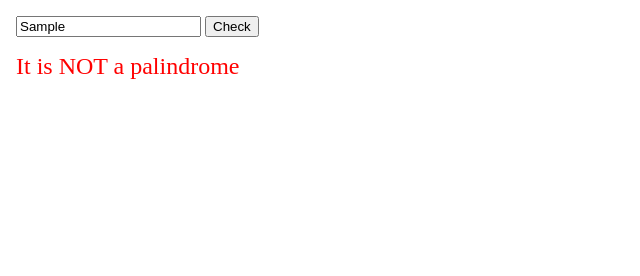
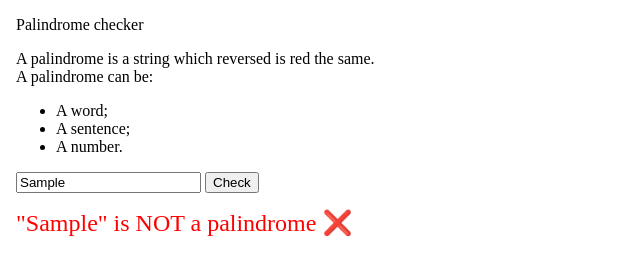
Before and after one commit to Davide-Ficocelli/Palindrome-checker, a plain HTML site: page index.html in a window 1280 px wide. Both pictures are taken after typing "Sample" into the empty fields and a click on the input "Check". Shown: the whole page, without its empty margins (0-640 px from the left). Drawn offline with Linux system fonts and the light colour scheme.

Commit message:
Code and HTML refactoring completed

```diff
--- a/index.html
+++ b/index.html
@@ -3,10 +3,19 @@
   <head>
     <meta charset="UTF-8" />
     <meta name="viewport" content="width=device-width, initial-scale=1.0" />
-    <title>Document</title>
+    <title>Palindrome checker</title>
     <link rel="stylesheet" href="style.css" />
   </head>
   <body>
+    <header>Palindrome checker</header>
+    <p>
+      A palindrome is a string which reversed is red the same.<br>
+      A palindrome can be:</p>
+    <ul>
+      <li>A word;</li>
+      <li>A sentence;</li>
+      <li>A number.</li>
+    </ul>
     <form class="input-form">
       <input type="text" class="user-input" />
       <input type="submit" value="Check" class="submit-button"></input>
--- a/script.js
+++ b/script.js
@@ -6,11 +6,29 @@ const submitBtn = document.querySelector(".submit-button");
 const form = document.querySelector(".input-form");
 
 // Functions
+
+// Renders an error element with a custom message
 const renderErrElement = (msg) => {
   return `<p class="error-msg">${msg}</p>`;
 };
 
-// Input formatting function
+// Removes punctualization and spaces and sets everything to lowercase in order to be comparable
+function formatToPalindrome(str) {
+  // Removing punctialization and spaces
+  return str
+    .replace(/[^\w\s]|_/g, "")
+    .replaceAll(" ", "")
+    .toLowerCase();
+}
+
+// Reverses the characters' order in a string
+const reverseString = (str) => str.split("").reverse().join("");
+
+// Returns true if a string is a palindrome and false if it isn't
+const checkPalindrome = (originalStr, reversedStr) =>
+  originalStr === reversedStr;
+
+// Main function
 function checkForPalindrome(input) {
   // Selecting previous palidrome results and error message elements
   const previousResult = document.querySelector(".palindrome-result");
@@ -18,8 +36,9 @@ function checkForPalindrome(input) {
 
   // Rendering an error and stopping execution if no input is provided
   if (input.length < 1) {
-    // Remove any previous errors if present
+    // Remove any previous errors and palindrome results if present
     if (previousError) previousError.remove();
+    if (previousResult) previousResult.remove();
 
     return submitBtn.insertAdjacentHTML(
       "afterend",
@@ -32,28 +51,27 @@ function checkForPalindrome(input) {
   if (previousError && input.length >= 1) previousError.remove();
 
   // Removing punctialization and spaces
-  const formattedInput = input
-    .replace(/[^\w\s]|_/g, "")
-    .replaceAll(" ", "")
-    .toLowerCase();
+  const formattedInput = formatToPalindrome(input);
 
   // Reversing the formatted input
-  const reversedInput = formattedInput.split("").reverse().join("");
+  const reversedInput = reverseString(formattedInput);
 
   // Checking whether or not the input is a Palindrome
-  const isPalindrome = reversedInput === formattedInput;
+  const isPalindrome = checkPalindrome(formattedInput, reversedInput);
 
+  // Returning a conditional message depending on the check result
   const resultMsg = isPalindrome
-    ? "It IS a palindrome"
-    : "It is NOT a palindrome";
-  // free
+    ? `"${input}" IS a palindrome ✅`
+    : `"${input}" is NOT a palindrome ❌`;
 
+  // Creating a HTML element containing the conditional message
   const markup = `
     <div class="palindrome-result ${
       isPalindrome ? "is-palindrome" : "not-palindrome"
     }">${resultMsg}</div>
     `;
 
+  // Rendering the newly created HTML element after the form element
   form.insertAdjacentHTML("afterend", markup);
 }
 
```
